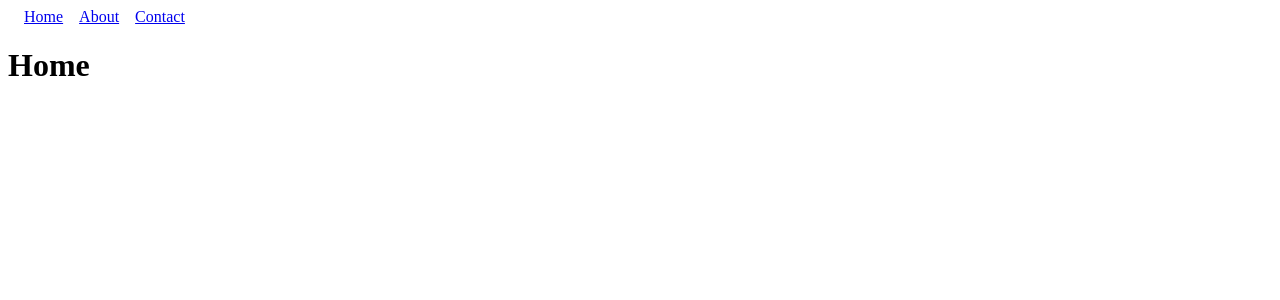
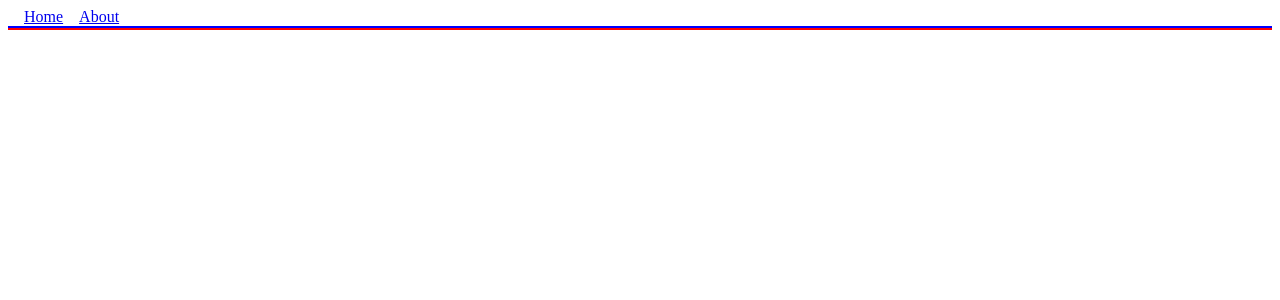
Before and after one commit to igor-ivancha/react-router4, a React (Create React App) app: page / in a window 1280 px wide. Shown: the top 300 px of the page. Built offline with nearby package versions, Linux system fonts and the light colour scheme; the HTML template or start-up script is replaced by a standard one.

Commit message:
multiple components in same route

```diff
--- a/src/App.css
+++ b/src/App.css
@@ -2,3 +2,9 @@
 a {
   margin-left: 1rem;
 }
+.header {
+  border: 1px solid blue;
+}
+.content {
+  border: 1px solid red;
+}
--- a/src/App.js
+++ b/src/App.js
@@ -1,31 +1,40 @@
-import React, {Component} from 'react'
-import { BrowserRouter as Router, Route, Link, Switch } from 'react-router-dom'
+import React from 'react'
+import { BrowserRouter as Router, Route, Link } from 'react-router-dom'
 import './App.css'
 
-const Links = () =>
+const Links = () => (
   <nav>
-    <Link to="/">Home</Link>
+    <Link to="/home">Home</Link>
     <Link to="/about">About</Link>
-    <Link to="/contact">Contact</Link>
   </nav>
+)
 
-class App extends Component {
-  render() {
-    return (
+const Header = ({match}) => (
+  <div className="header">
+    <Route path="/:page"
+      render={({match}) => (
+        <h1>{match.params.page} header</h1>
+      )} />
+  </div>
+)
+
+const Content = ({match}) => (
+  <div className="content">
+    <Route path="/:page"
+      render={({match}) => (
+        <p>{match.params.page} content</p>
+      )} />
+  </div>
+)
+
+const App = (props) => (
   <Router>
     <div>
       <Links />
-          <Switch>
-            <Route exact path="/" render={() => <h1>Home</h1>} />
-            <Route path="/about" render={() => <h1>About</h1>} />
-            <Route path="/contact" render={() => <h1>Contact</h1>} />
-            <Route path="/:itemid"
-              render={({match}) => <h1>Item: {match.params.itemid}</h1>} />
-          </Switch>
+      <Header />
+      <Content />
     </div>
   </Router>
 )
-  }
-}
 
 export default App
```
Lines whose indentation alone changed are shown as unchanged.
